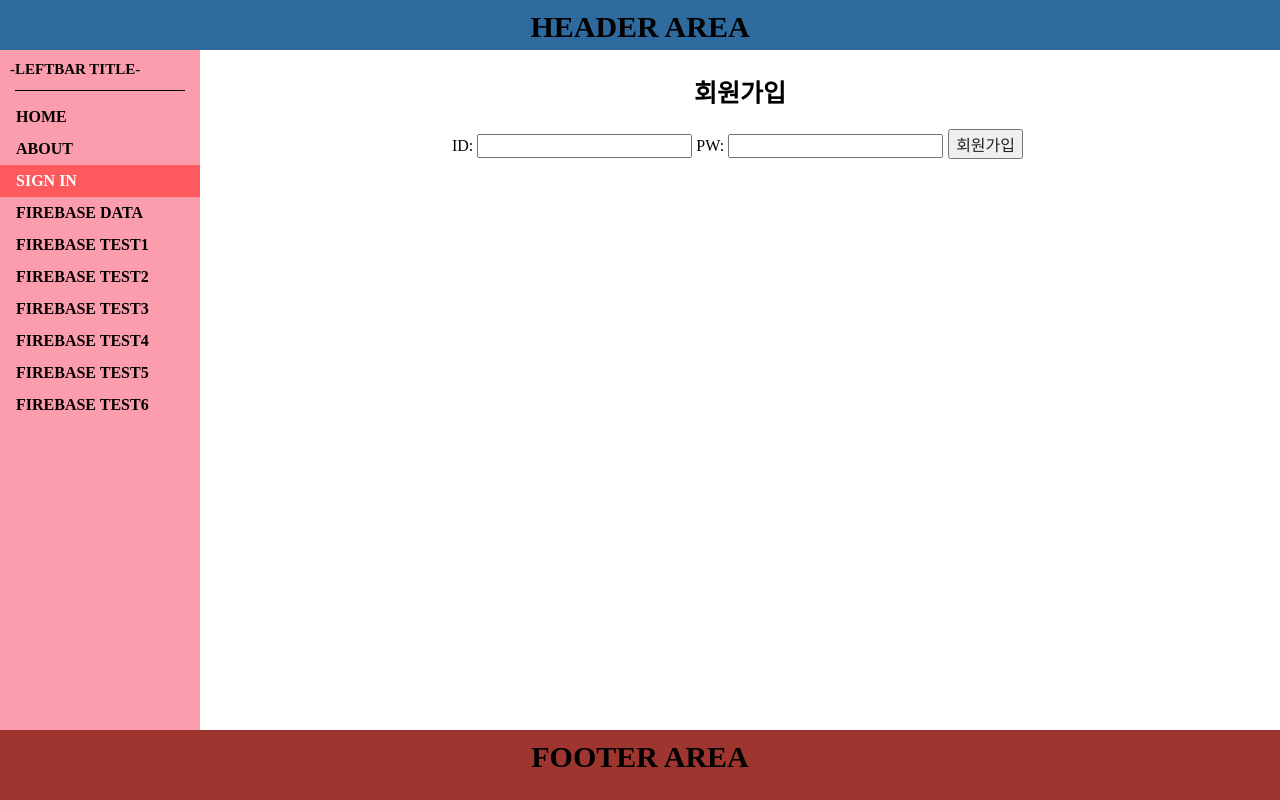
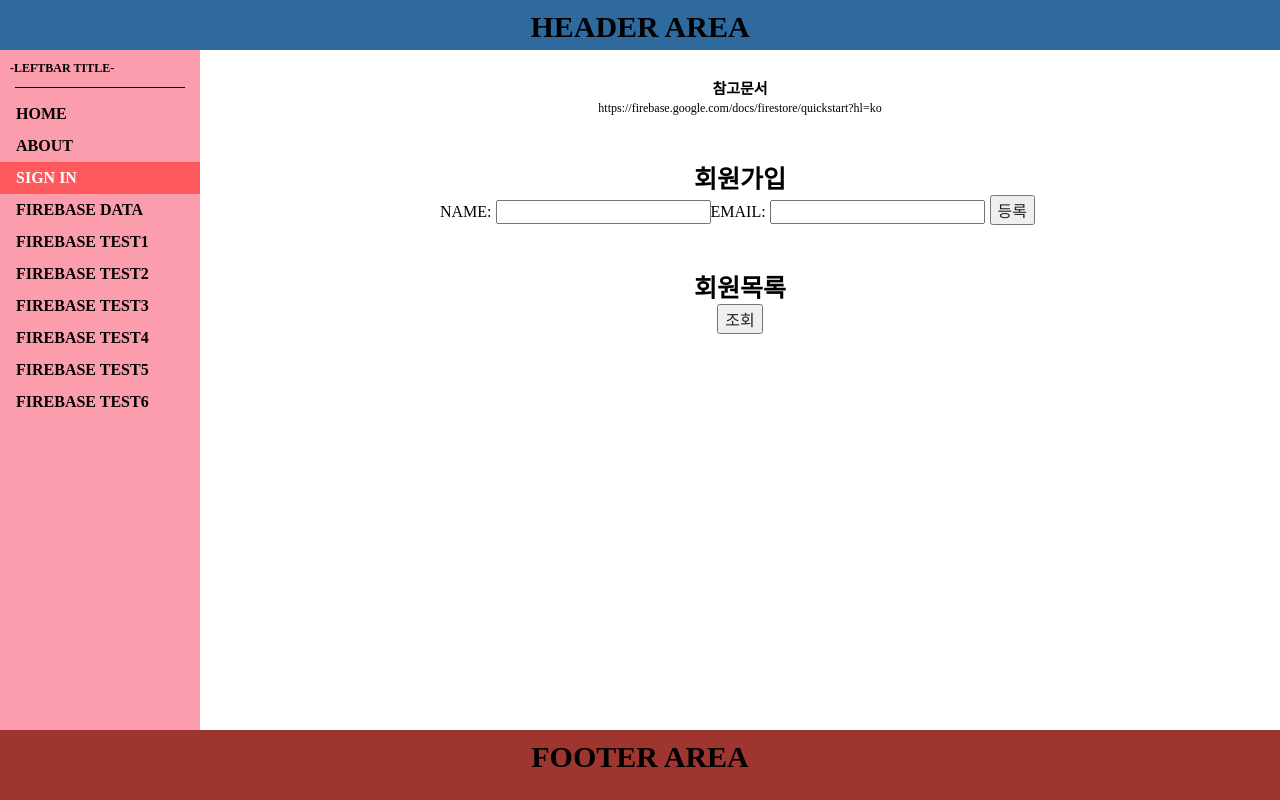
Before and after one commit to alsandwls1/vue_practice01, a Vue app: page /sign-in in a window 1280 px wide. Built offline with nearby package versions, Linux system fonts and the light colour scheme.

Commit message:
use v-for

```diff
--- a/src/assets/css/main.css
+++ b/src/assets/css/main.css
@@ -1,13 +1,13 @@
 body {
     text-align: center;
 }
-h1 {font-size: 30px; line-height: 1.10}
-h2 {font-size: 25px; line-height: 1.15}
-h3 {font-size: 20px; line-height: 1.20}
-h4 {font-size: 15px; line-height: 1.30}
-h5 {font-size: 10px; line-height: 1.40}
-h6 {font-size: 8px;  line-height: 1.50}
-p {font-size: 15px; line-height: 1.30}
+h1 {font-size: 30px; font-weight: 800; line-height: 1.10}
+h2 {font-size: 25px; font-weight: 800; line-height: 1.15}
+h3 {font-size: 20px; font-weight: 800; line-height: 1.20}
+h4 {font-size: 15px; font-weight: 800; line-height: 1.30}
+h5 {font-size: 10px; font-weight: 800; line-height: 1.40}
+h6 {font-size: 8px; font-weight: 800;  line-height: 1.50}
+p {font-size: 12px; line-height: 1.40}
 
 #app, .header, .footer, .leftbar, .content, .container {
     /* border: 1px solid black;  */
@@ -61,3 +61,7 @@ p {font-size: 15px; line-height: 1.30}
     padding: 10px;
     clear: both;
 }
+/* 정렬 ========================================== */
+.lt {text-align: left;}
+.rt {text-align: right;}
+/* ========================================== */
--- a/src/views/SignIn.vue
+++ b/src/views/SignIn.vue
@@ -1,11 +1,24 @@
 <template>
     <div class="signin">
-        <h2>회원가입</h2>
+        <div>
+            <h4>참고문서</h4>
+            <p>https://firebase.google.com/docs/firestore/quickstart?hl=ko</p>
+        </div>
 
         <div>
-            ID: <input type="text" v-model="userId">
-            PW: <input type="text" v-model="userPw">
-            <button v-on:click="sendUserData">회원가입</button>
+            <h2>회원가입</h2>
+            <span>NAME: </span><input type="text" v-model="user.name">
+            <span>EMAIL: </span><input type="text" v-model="user.email">
+            <button v-on:click="addUserData">등록</button>
+        </div>
+
+        <div>
+            <h2>회원목록</h2>
+            <button v-on:click="getUserList">조회</button>
+            <ul>
+                <li v-for="(u, index) in userList" v-bind:key="index">{{ u.name }}: {{ u.email }}</li>
+            </ul>
+
         </div>
     </div>
 </template>
@@ -16,7 +29,7 @@
     text-align: center;
 }
 .signin > div {
-    margin-top: 20px;
+    margin-bottom: 50px;
 }
 button {
     margin: 0px 5px;
@@ -26,21 +39,53 @@ button {
 
 <script>
 /* eslint-disable no-console */
+import firebase from 'firebase'
 
+var db = firebase.firestore();
+var data = {
+    user: {
+        'name': '',
+        'email': ''
+    },
+    userList: [],
+}
 
-var data = {
-    'userId' : '',
-    'userPw' : ''
-}
 export default {
     name: 'SignIn',
     data () {
         return data;
     },
     methods: {
-        sendUserData () {
-            console.log(this);
-            console.log(this.userId, this.userPw);
+        // 사용자정보 등록
+        addUserData () {
+            var user = this.user;
+
+            db.collection('users').add(this.user)
+            .then(() => {
+                user.name = '';
+                user.email = '';
+            })
+            .catch((error) => {
+                console.log("error=>", error);
+            })
+        },
+        // 사용자 목록 조회
+        getUserList () {
+            let userList = [];
+
+            db.collection('users').get()
+            .then((rtnObj) => {
+                if(rtnObj.empty) {
+                    console.log("데이터 없음.");
+                    return;
+                }
+                rtnObj.forEach(doc => {
+                    console.log(doc.id, '=>', doc.data())
+                    userList.push(doc.data())
+                });
+            })
+
+            this.userList = userList;
         }
     }
 }
```
